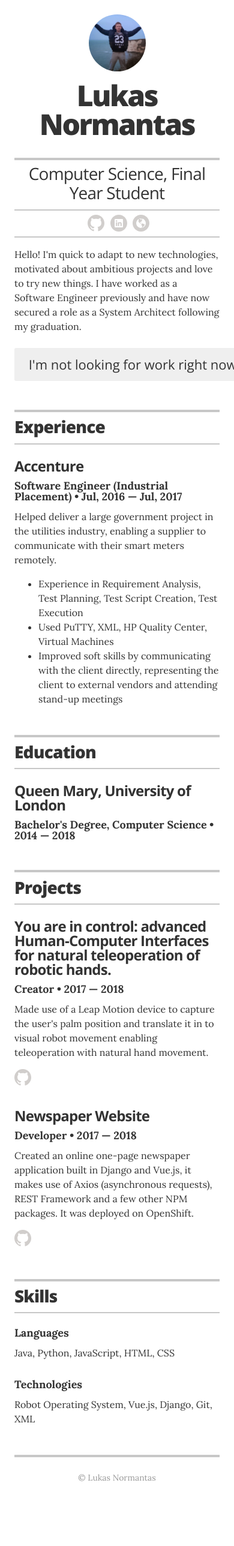
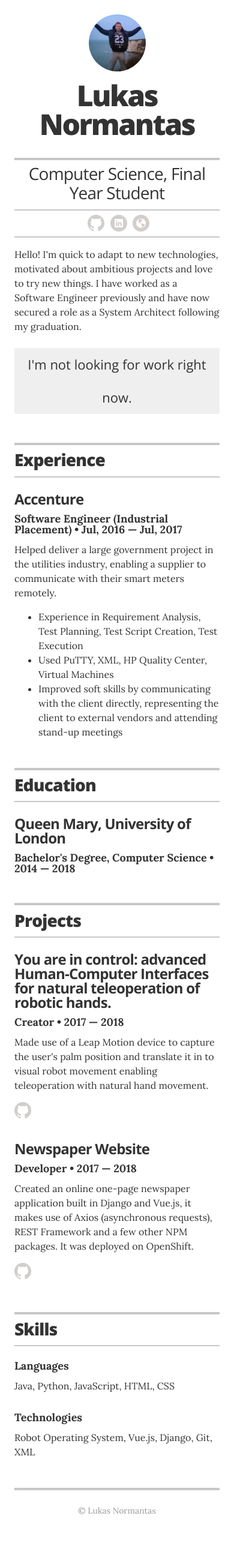
Before and after one commit to xylust/resume-web, a Jekyll site: the page built from index.html, in a window 390 px wide. Shown: the whole page at 60% size. Built offline with Jekyll 4.4.1, drawn with Linux system fonts in a browser that asks for light colours; before the commit the page ends 2522 px from its top, so only the background shows below that.

Commit message:
improved mobile support for "not looking" button

```diff
--- a/_sass/_resume.scss
+++ b/_sass/_resume.scss
@@ -145,7 +145,10 @@
     color: #fff;
   }
 
-  &.not-looking { width: 400px; }
+  &.not-looking {
+    width: 100%;
+    max-width: 400px;
+  }
 }
 
 // resume content styles
```
